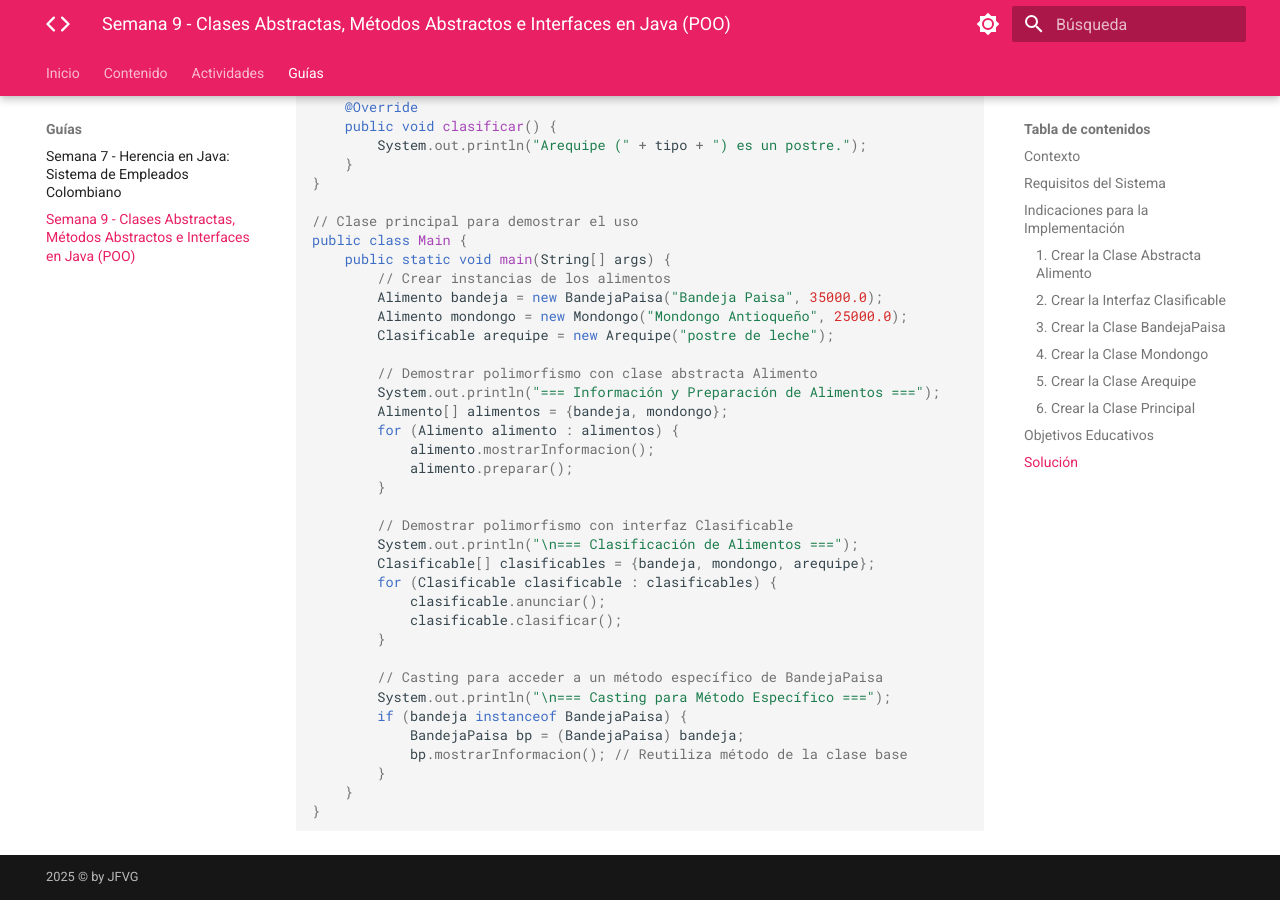
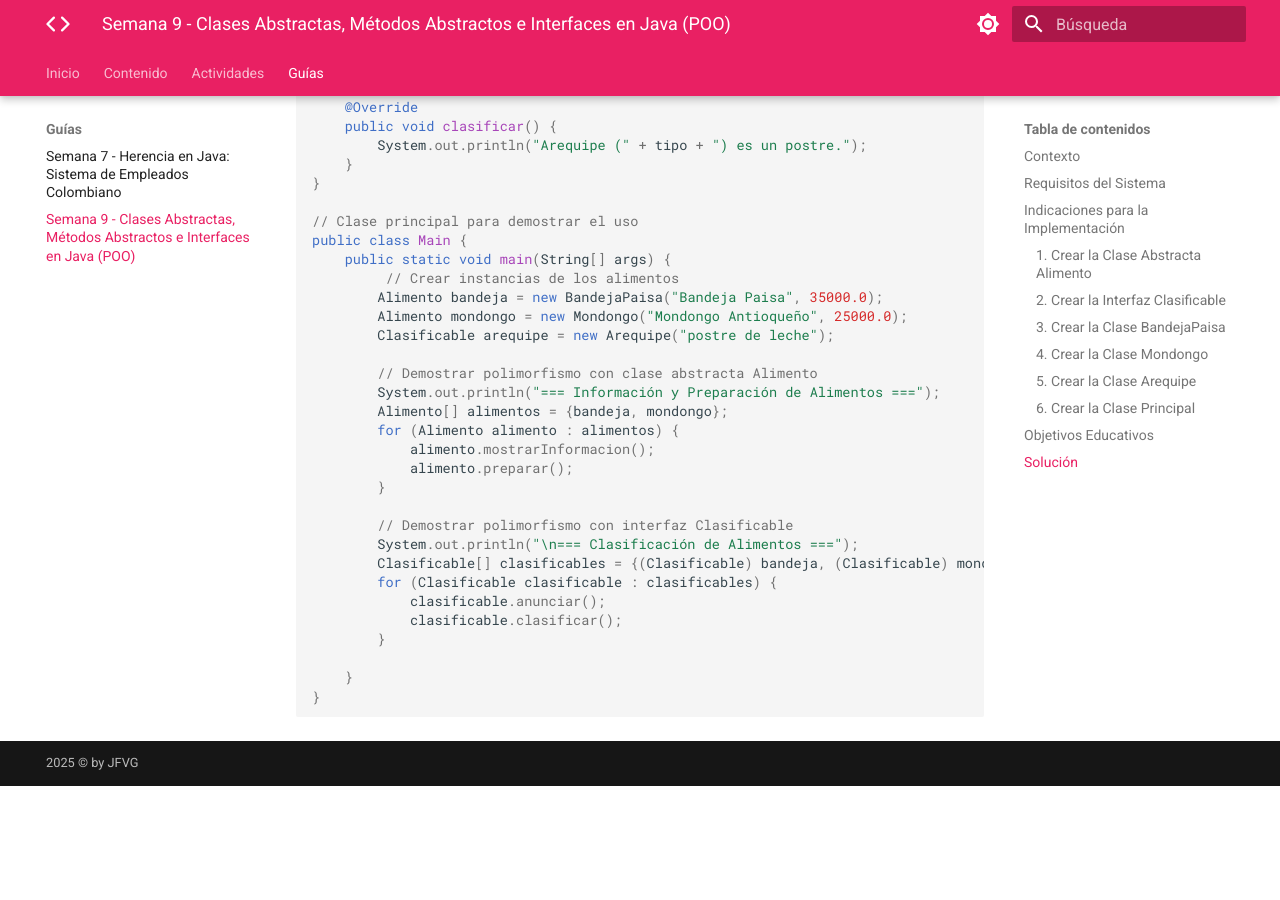
Before and after one commit to jfinfocesde/25b1, an MkDocs documentation site: the page built from docs/guides/p2.md, in a window 1280 px wide and 900 px high, scrolled down 5688 px. Built offline with MkDocs 1.6.1 and Material for MkDocs 9.7.7, drawn with Linux system fonts in a browser that asks for light colours; after the commit the page ends 6474 px from its top, so only the background shows below that.

Commit message:
02-09-2025

````diff
--- a/docs/guides/p2.md
+++ b/docs/guides/p2.md
@@ -225,7 +225,7 @@ class Arequipe implements Clasificable {
 // Clase principal para demostrar el uso
 public class Main {
     public static void main(String[] args) {
-        // Crear instancias de los alimentos
+         // Crear instancias de los alimentos
         Alimento bandeja = new BandejaPaisa("Bandeja Paisa", 35000.0);
         Alimento mondongo = new Mondongo("Mondongo Antioqueño", 25000.0);
         Clasificable arequipe = new Arequipe("postre de leche");
@@ -240,18 +240,12 @@ public class Main {
 
         // Demostrar polimorfismo con interfaz Clasificable
         System.out.println("\n=== Clasificación de Alimentos ===");
-        Clasificable[] clasificables = {bandeja, mondongo, arequipe};
+        Clasificable[] clasificables = {(Clasificable) bandeja, (Clasificable) mondongo, arequipe};
         for (Clasificable clasificable : clasificables) {
             clasificable.anunciar();
             clasificable.clasificar();
         }
 
-        // Casting para acceder a un método específico de BandejaPaisa
-        System.out.println("\n=== Casting para Método Específico ===");
-        if (bandeja instanceof BandejaPaisa) {
-            BandejaPaisa bp = (BandejaPaisa) bandeja;
-            bp.mostrarInformacion(); // Reutiliza método de la clase base
-        }
     }
 }
 ```
````
